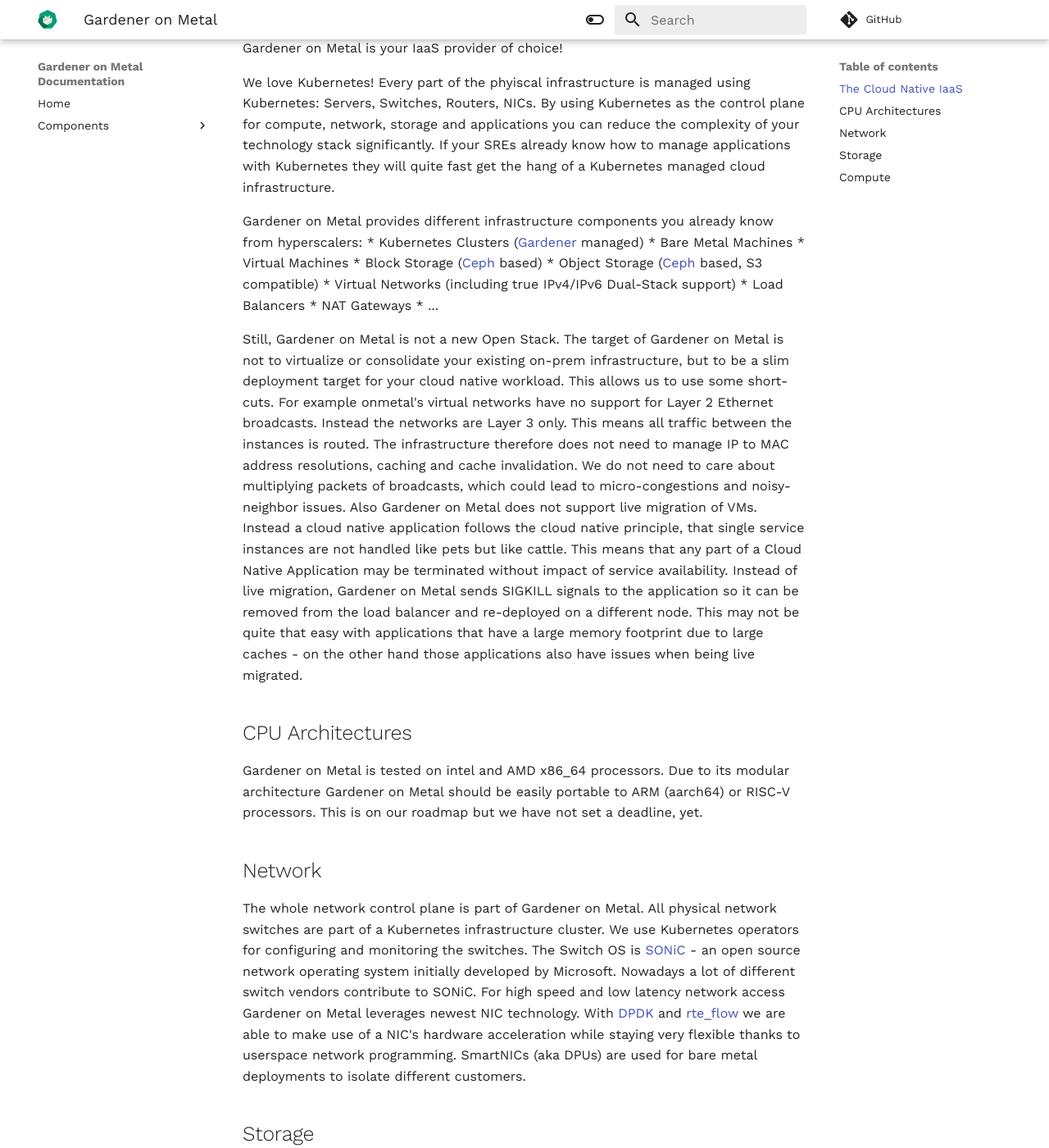
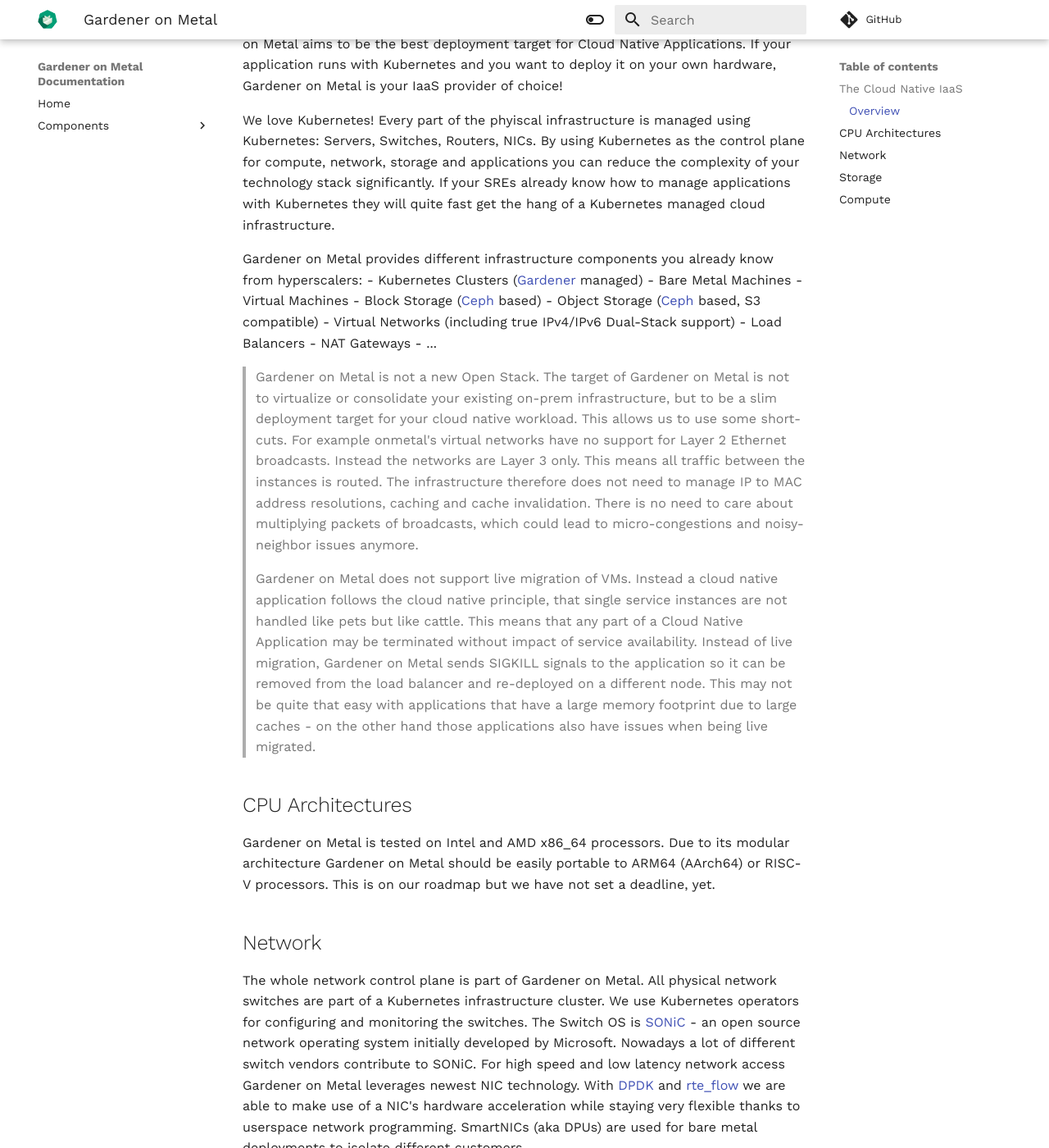
Before and after one commit to onmetal/documentation, an MkDocs documentation site: the page built from docs/648992860640615517gardener_on_metal_-_intro.md, in a window 1280 px wide and 1400 px high, scrolled down 287 px. Shown: the whole window at 82% size. Built offline with MkDocs 1.6.1 and Material for MkDocs 9.7.7, drawn with Linux system fonts in a browser that asks for light colours; comment, search, counter and statistics services are not loaded; some of the changed text lies outside the part shown.

Commit message:
update format of doc

```diff
--- a/docs/648992860640615517gardener_on_metal_-_intro.md
+++ b/docs/648992860640615517gardener_on_metal_-_intro.md
@@ -1,47 +1,66 @@
-Gardener on Metal
-=================
+# Gardener on Metal
+## The Cloud Native IaaS
 
-The Cloud Native IaaS
----------------------
-Gardener on Metal (short: *onmetal*) is a Cloud Native IaaS provider for your Private Cloud - licensed under [Apache License v2.0](https://www.apache.org/licenses/LICENSE-2.0) and other open source licenses. Gardener on Metal aims to be the best deployment target for Cloud Native Applications. If your application runs with Kubernetes and you want to deploy it on your own hardware, Gardener on Metal is your IaaS provider of choice!
+### Overview
+Gardener on Metal (short: *onmetal*) is a Cloud Native IaaS provider for your Private Cloud - licensed under [Apache License v2.0](https://www.apache.org/licenses/LICENSE-2.0) and other open source licenses.
+Gardener on Metal aims to be the best deployment target for Cloud Native Applications.
+If your application runs with Kubernetes and you want to deploy it on your own hardware,
+Gardener on Metal is your IaaS provider of choice!
 
-We love Kubernetes! Every part of the phyiscal infrastructure is managed using Kubernetes: Servers, Switches, Routers, NICs. By using Kubernetes as the control plane for compute, network, storage and applications you can reduce the complexity of your technology stack significantly. If your SREs already know how to manage applications with Kubernetes they will quite fast get the hang of a Kubernetes managed cloud infrastructure.
+We love Kubernetes!
+Every part of the phyiscal infrastructure is managed using Kubernetes: Servers, Switches, Routers, NICs.
+By using Kubernetes as the control plane for compute, network, storage and applications you can reduce the complexity of your technology stack significantly.
+If your SREs already know how to manage applications with Kubernetes they will quite fast get the hang of a Kubernetes managed cloud infrastructure.
 
 Gardener on Metal provides different infrastructure components you already know from hyperscalers:
-* Kubernetes Clusters ([Gardener](https://gardener.cloud/) managed)
-* Bare Metal Machines
-* Virtual Machines
-* Block Storage ([Ceph](https://docs.ceph.com/en/latest/) based)
-* Object Storage ([Ceph](https://docs.ceph.com/en/latest/) based, S3 compatible)
-* Virtual Networks (including true IPv4/IPv6 Dual-Stack support)
-* Load Balancers
-* NAT Gateways
-* ...
+- Kubernetes Clusters ([Gardener](https://gardener.cloud/) managed)
+- Bare Metal Machines
+- Virtual Machines
+- Block Storage ([Ceph](https://docs.ceph.com/en/latest/) based)
+- Object Storage ([Ceph](https://docs.ceph.com/en/latest/) based, S3 compatible)
+- Virtual Networks (including true IPv4/IPv6 Dual-Stack support)
+- Load Balancers
+- NAT Gateways
+- ...
 
-Still, Gardener on Metal is not a new Open Stack. The target of Gardener on Metal is not to virtualize or consolidate your existing on-prem infrastructure, but to be a slim deployment target for your cloud native workload. This allows us to use some short-cuts. For example onmetal's virtual networks have no support for Layer 2 Ethernet broadcasts. Instead the networks are Layer 3 only. This means all traffic between the instances is routed. The infrastructure therefore does not need to manage IP to MAC address resolutions, caching and cache invalidation. We do not need to care about multiplying packets of broadcasts, which could lead to micro-congestions and noisy-neighbor issues. Also Gardener on Metal does not support live migration of VMs. Instead a cloud native application follows the cloud native principle, that single service instances are not handled like pets but like cattle. This means that any part of a Cloud Native Application may be terminated without impact of service availability. Instead of live migration, Gardener on Metal sends SIGKILL signals to the application so it can be removed from the load balancer and re-deployed on a different node. This may not be quite that easy with applications that have a large memory footprint due to large caches - on the other hand those applications also have issues when being live migrated.
+> Gardener on Metal is not a new Open Stack.
+The target of Gardener on Metal is not to virtualize or consolidate your existing on-prem infrastructure,
+but to be a slim deployment target for your cloud native workload. This allows us to use some short-cuts.
+For example onmetal's virtual networks have no support for Layer 2 Ethernet broadcasts. Instead the networks are Layer 3 only. This means all traffic between the instances is routed. The infrastructure therefore does not need to manage IP to MAC address resolutions, caching and cache invalidation. There is no need to care about multiplying packets of broadcasts, which could lead to micro-congestions and noisy-neighbor issues anymore.
 
-CPU Architectures
------------------
+> Gardener on Metal does not support live migration of VMs.
+Instead a cloud native application follows the cloud native principle, that single service instances are not handled like pets but like cattle. This means that any part of a Cloud Native Application may be terminated without impact of service availability. Instead of live migration, Gardener on Metal sends SIGKILL signals to the application so it can be removed from the load balancer and re-deployed on a different node. This may not be quite that easy with applications that have a large memory footprint due to large caches - on the other hand those applications also have issues when being live migrated.
 
-Gardener on Metal is tested on intel and AMD x86_64 processors. Due to its modular architecture Gardener on Metal should be easily portable to ARM (aarch64) or RISC-V processors. This is on our roadmap but we have not set a deadline, yet.
+## CPU Architectures
 
-Network
--------
-The whole network control plane is part of Gardener on Metal. All physical network switches are part of a Kubernetes infrastructure cluster. We use Kubernetes operators for configuring and monitoring the switches. The Switch OS is [SONiC](https://azure.github.io/SONiC/) - an open source network operating system initially developed by Microsoft. Nowadays a lot of different switch vendors contribute to SONiC.
-For high speed and low latency network access Gardener on Metal leverages newest NIC technology. With [DPDK](https://www.dpdk.org/) and [rte_flow](https://doc.dpdk.org/guides/prog_guide/rte_flow.html) we are able to make use of a NIC's hardware acceleration while staying very flexible thanks to userspace network programming. SmartNICs (aka DPUs) are used for bare metal deployments to isolate different customers.
+Gardener on Metal is tested on Intel and AMD x86_64 processors. Due to its modular architecture Gardener on Metal should be easily portable to ARM64 (AArch64) or RISC-V processors. This is on our roadmap but we have not set a deadline, yet.
 
-Storage
--------
+## Network
+
+The whole network control plane is part of Gardener on Metal.
+All physical network switches are part of a Kubernetes infrastructure cluster. We use Kubernetes operators for configuring and monitoring the switches.
+The Switch OS is [SONiC](https://azure.github.io/SONiC/) - an open source network operating system initially developed by Microsoft. Nowadays a lot of different switch vendors contribute to SONiC.
+For high speed and low latency network access Gardener on Metal leverages newest NIC technology.
+With [DPDK](https://www.dpdk.org/) and [rte_flow](https://doc.dpdk.org/guides/prog_guide/rte_flow.html) we are able to make use of a NIC's hardware acceleration while staying very flexible thanks to userspace network programming. SmartNICs (aka DPUs) are used for bare metal deployments to isolate different customers.
+
+## Storage
+
 Most applications need state. Gardener on Metal provides state via Block Storage and an S3-compatible Object Storage. We have forked the Rook-Ceph-Operator and adapted it to fit our production requirements. Most modifications are about day-2 operations of Ceph clusters. The target is to automate as much as possible of Ceph operations. Storage is hard. We want to make easier and available for everyone.
 
-Gardener on Metal in a first step does not adopt the hyperconverged infrastructure philosophy. We build clusters with dedicated compute and storage nodes. This allows us to scale both parts independent from another. Also storage is not always the same. You may want to change the ratio of NVMe space to HDD space. This allows to optimize according to your workload. If you need more HDD space for your datalake or your backups, just add more servers with spinning disks. Gardener on Metal's Ceph operator cares about integrating the new storage nodes into the cluster.
+Gardener on Metal in a first step does not adopt the hyperconverged infrastructure philosophy. We build clusters with dedicated compute and storage nodes.
+- This allows us to scale both parts independent from another. Also storage is not always the same. You may want to change the ratio of NVMe space to HDD space.
+- This allows to optimize according to your workload. If you need more HDD space for your datalake or your backups, just add more servers with spinning disks. Gardener on Metal's Ceph operator cares about integrating the new storage nodes into the cluster.
 
-Compute
--------
+## Compute
+
 Compute comes in different flavors with Gardener on Metal: As a bare metal instance or as a virtual machine.
 
-A bare metal instance is also often called a *dedicated server* or *root server*. The customer has full access to the server's hardware. We use SmartNICs aka DPUs to isolate a physical server from other customers. Using a DPU the bare metal instance can consume additional managed services like managed Firewall, NAT gateways or network block devices.
+- A bare metal instance is also often called a *dedicated server* or *root server*. The customer has full access to the server's hardware. We use SmartNICs aka DPUs to isolate a physical server from other customers.
+Using a DPU the bare metal instance can consume additional managed services like managed Firewall, NAT gateways or network block devices.
 
-A Virtual Machine is in the end also *just a Linux process*. We deploy virtual machines via Kubernetes to a set of servers that act as hypervisors. The customer gets root access to the VM and can do whatever he wants with the VM.
+- A Virtual Machine is in the end also *just a Linux process*.
+We deploy virtual machines via Kubernetes to a set of servers that act as hypervisors.
+The customer gets root access to the VM and can do whatever he wants with the VM.
 
-Kubernetes comes as a Service with Gardener on Metal. The customer does not need to care about bare metal or VM administrations when a Gardener managed Kubernetes cluster is used. Gardener will care about installing all required packages and Kubernetes artifacts. With the provided kubeconfig customers can connect to their Kubernetes clusters within minutes.
+Kubernetes comes as a Service with Gardener on Metal.
+The customer does not need to care about bare metal or VM administrations when a Gardener managed Kubernetes cluster is used. Gardener will care about installing all required packages and Kubernetes artifacts. With the provided kubeconfig customers can connect to their Kubernetes clusters within minutes.
```
